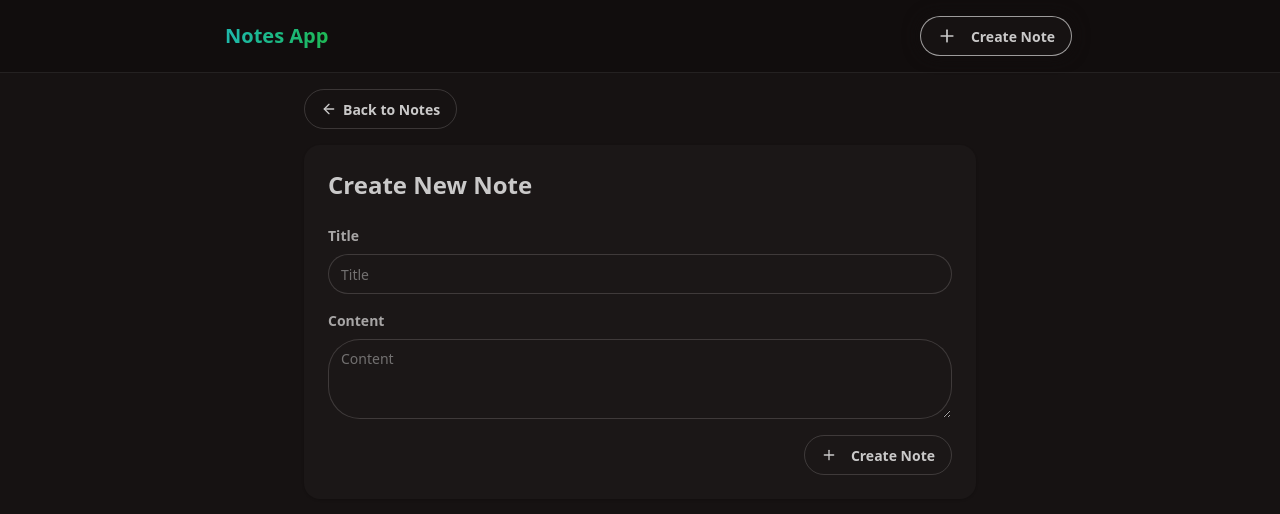
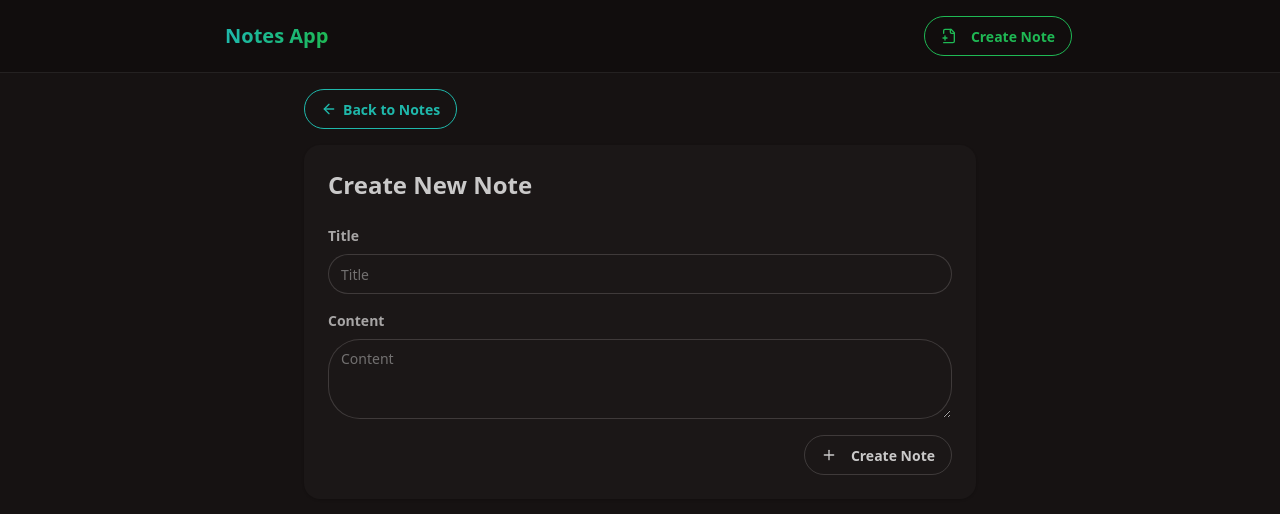
Before and after one commit to rcm-webdev/mern-notes, a React (Vite) app in the folder frontend/: page /create in a window 1280 px wide. Shown: the top 514 px of the page. Built offline with nearby package versions, Linux system fonts and the light colour scheme.

Commit message:
styling: update btn icon

```diff
--- a/frontend/src/components/Navbar.jsx
+++ b/frontend/src/components/Navbar.jsx
@@ -1,5 +1,5 @@
 import { Link } from "react-router";
-import { PlusIcon } from "lucide-react";
+import { FilePlus2 } from "lucide-react";
 
 const Navbar = () => {
     return (
@@ -10,10 +10,10 @@ const Navbar = () => {
                 <span className="bg-gradient-to-r from-accent via-accent-focus to-primary bg-clip-text text-transparent">Notes App</span>
                 </Link>
                 <nav>
-                    <div className="relative group">
-                    <div className="absolute -inset-0 bg-base-300 group-hover:bg-primary rounded-2xl blur transition-all duration-200"></div>
-                    <Link className="relative btn border-1 border-base-content/75  " to="/create">
-                        <PlusIcon className="size-5 font-bold mr-2" />
+                    <div >
+
+                    <Link className="btn btn-primary btn-outline " to="/create">
+                        <FilePlus2 className="size-4 font-bold mr-2" />
                         <span className="hidden md:inline ">Create Note</span>
                     </Link>
                     </div>
--- a/frontend/src/pages/Create.jsx
+++ b/frontend/src/pages/Create.jsx
@@ -35,7 +35,7 @@ const CreateNote = () => {
         <div className="min-h-screen bg-base-200">
             <div className="container mx-auto p-4">
                <div className="max-w-2xl mx-auto">
-                <Link to="/" className="btn btn-ghost border-base-content/20 mb-4">
+                <Link to="/" className="btn btn-accent btn-outline mb-4">
                 <ArrowLeftIcon className="size-4" />
                 Back to Notes</Link>
 
```
